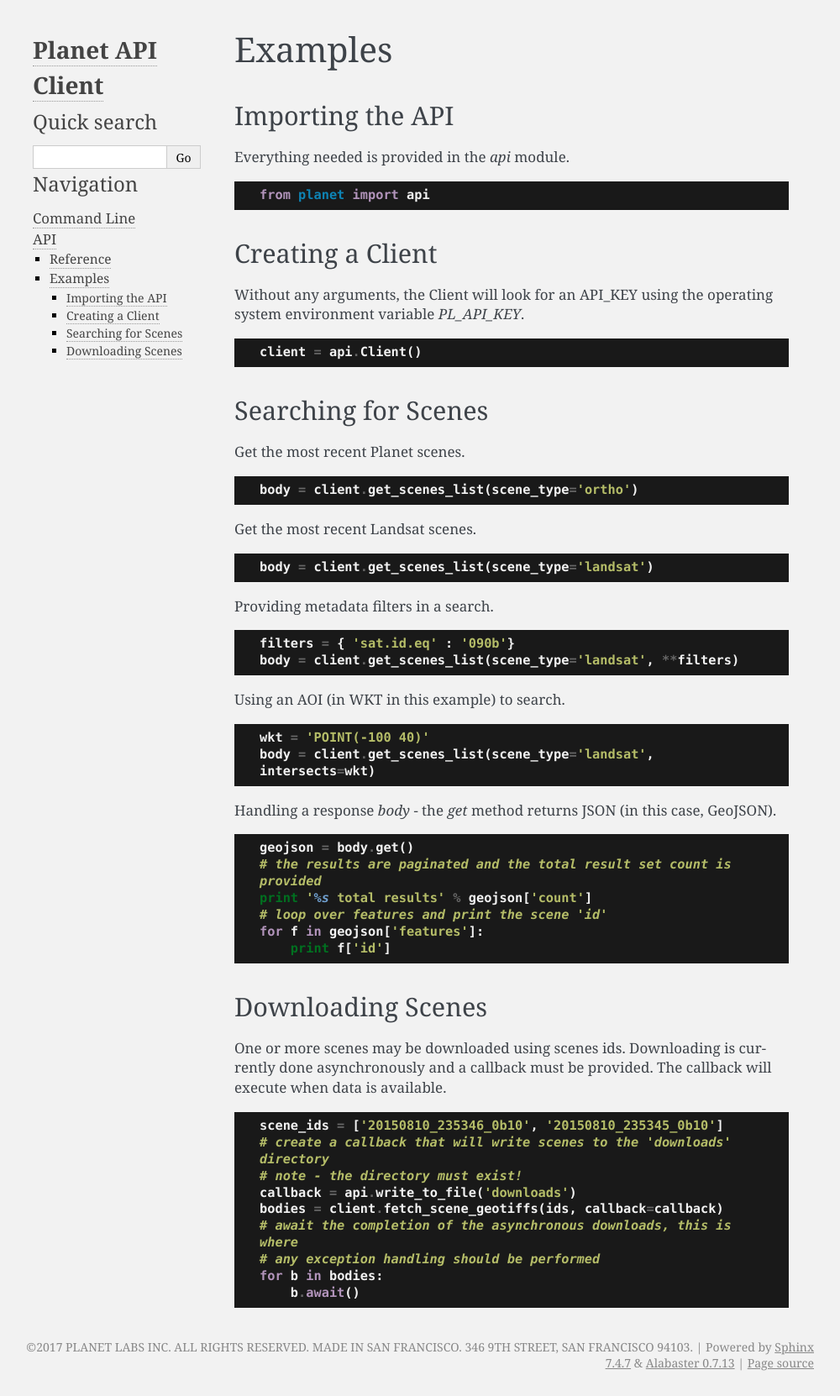
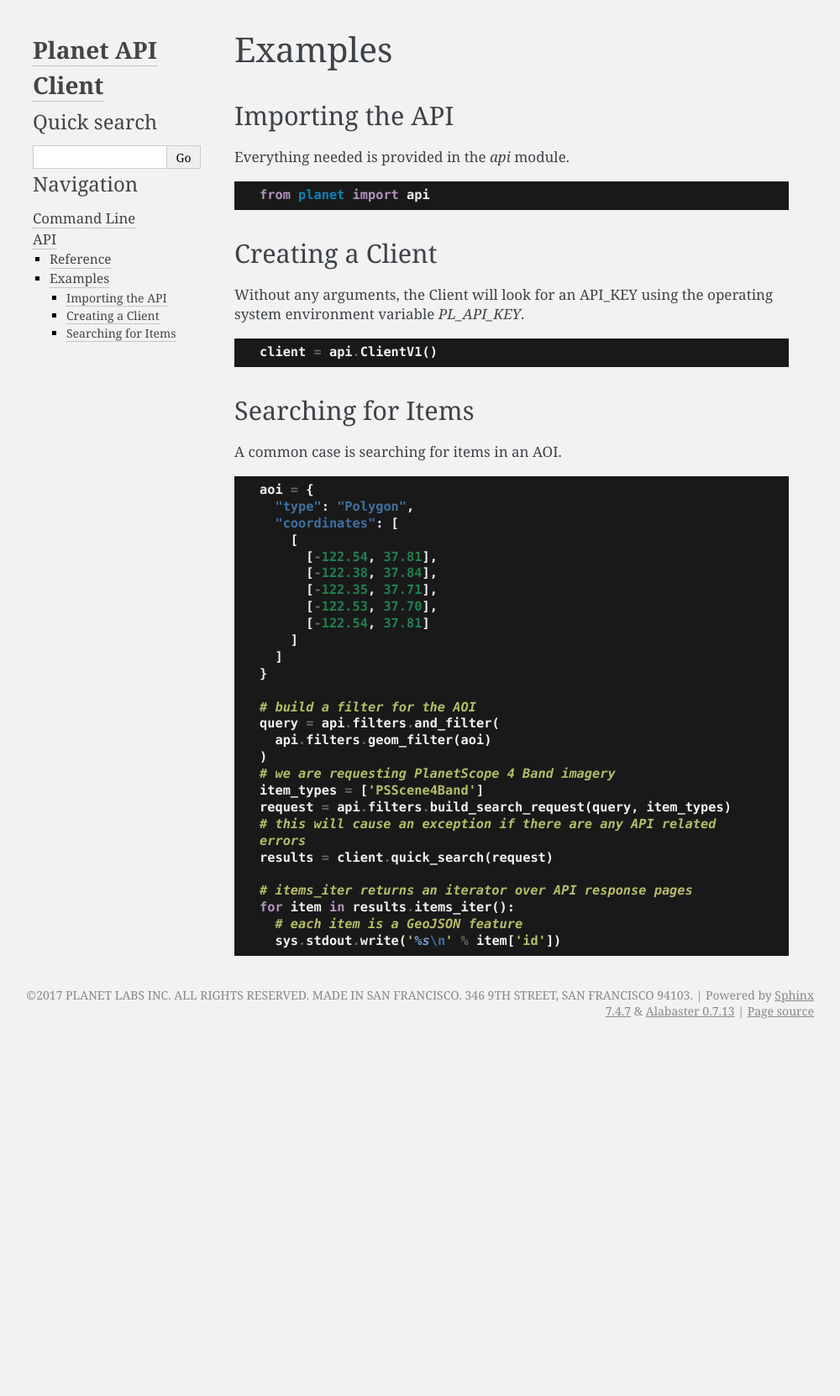
Before and after one commit to planetlabs/planet-client-python, a Sphinx documentation site: the page built from docs/source/api/examples.rst, in a window 1280 px wide. Shown: the whole page at 84% size, without its empty margins (141-1141 px from the left). Built offline with Sphinx 7.4.7, drawn with Linux system fonts in a browser that asks for light colours; after the commit the page ends 1243 px from its top, so only the background shows below that.

Commit message:
docs/examples - updates, remove old, minor css
css to push footer down - was conflicting w/ content on 'short' pages

```diff
--- a/docs/source/_static/custom.css
+++ b/docs/source/_static/custom.css
@@ -1,5 +1,9 @@
 div.body, body {
   background-color: #f2f2f2;
+}
+
+.documentwrapper {
+  min-height: 80vh;
 }
 
 pre {
--- a/docs/source/api/examples.rst
+++ b/docs/source/api/examples.rst
@@ -8,7 +8,7 @@ Everything needed is provided in the `api` module.
 
 .. code-block:: python
 
-   from planet import api
+    from planet import api
 
 Creating a Client
 -----------------
@@ -17,63 +17,39 @@ Without any arguments, the Client will look for an API_KEY using the operating s
 
 .. code-block:: python
 
-   client = api.Client()
+    client = api.ClientV1()
 
-Searching for Scenes
---------------------
+Searching for Items
+-------------------
 
-Get the most recent Planet scenes.
+A common case is searching for items in an AOI.
 
 .. code-block:: python
 
-   body = client.get_scenes_list(scene_type='ortho')
+    aoi = {
+      "type": "Polygon",
+      "coordinates": [
+        [
+          [-122.54, 37.81],
+          [-122.38, 37.84],
+          [-122.35, 37.71],
+          [-122.53, 37.70],
+          [-122.54, 37.81]
+        ]
+      ]
+    }
 
-Get the most recent Landsat scenes.
+    # build a filter for the AOI
+    query = api.filters.and_filter(
+      api.filters.geom_filter(aoi)
+    )
+    # we are requesting PlanetScope 4 Band imagery
+    item_types = ['PSScene4Band']
+    request = api.filters.build_search_request(query, item_types)
+    # this will cause an exception if there are any API related errors
+    results = client.quick_search(request)
 
-.. code-block:: python
-
-   body = client.get_scenes_list(scene_type='landsat')
-
-Providing metadata filters in a search.
-
-.. code-block:: python
-
-   filters = { 'sat.id.eq' : '090b'}
-   body = client.get_scenes_list(scene_type='landsat', **filters)
-
-Using an AOI (in WKT in this example) to search.
-
-.. code-block:: python
-
-   wkt = 'POINT(-100 40)'
-   body = client.get_scenes_list(scene_type='landsat', intersects=wkt)
-
-Handling a response `body` - the `get` method returns JSON (in this case, GeoJSON).
-
-.. code-block:: python
-
-   geojson = body.get()
-   # the results are paginated and the total result set count is provided
-   print '%s total results' % geojson['count']
-   # loop over features and print the scene 'id'
-   for f in geojson['features']:
-       print f['id']
-
-Downloading Scenes
-------------------
-
-One or more scenes may be downloaded using scenes ids. Downloading is currently
-done asynchronously and a callback must be provided. The callback will execute
-when data is available.
-
-.. code-block:: python
-
-   scene_ids = ['20150810_235346_0b10', '20150810_235345_0b10']
-   # create a callback that will write scenes to the 'downloads' directory
-   # note - the directory must exist!
-   callback = api.write_to_file('downloads')
-   bodies = client.fetch_scene_geotiffs(ids, callback=callback)
-   # await the completion of the asynchronous downloads, this is where
-   # any exception handling should be performed
-   for b in bodies:
-       b.await()
+    # items_iter returns an iterator over API response pages
+    for item in results.items_iter():
+      # each item is a GeoJSON feature
+      sys.stdout.write('%s\n' % item['id'])
```
Also changed, not shown: docs/source/cli/examples.rst (+13 -39 lines), 2 other files.
